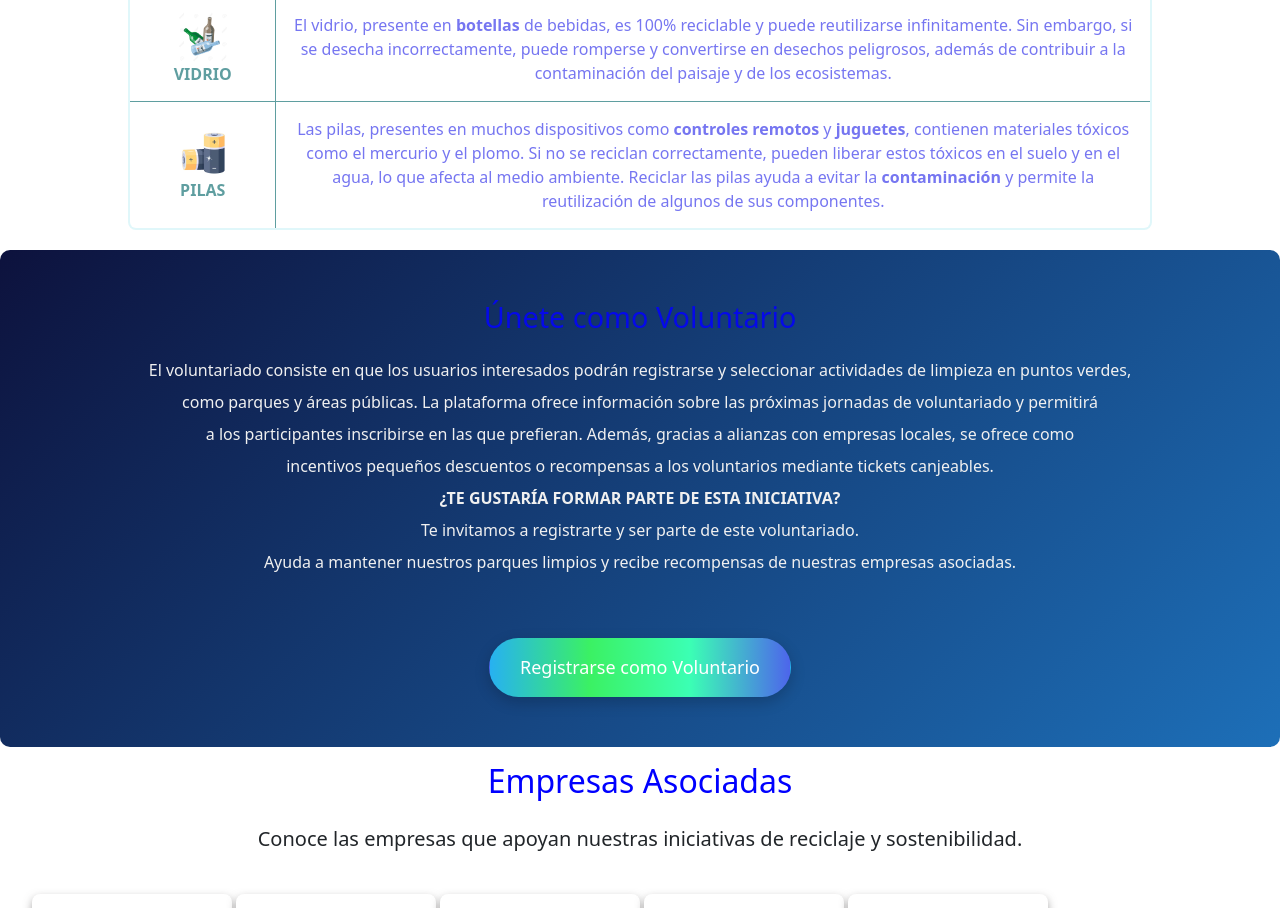
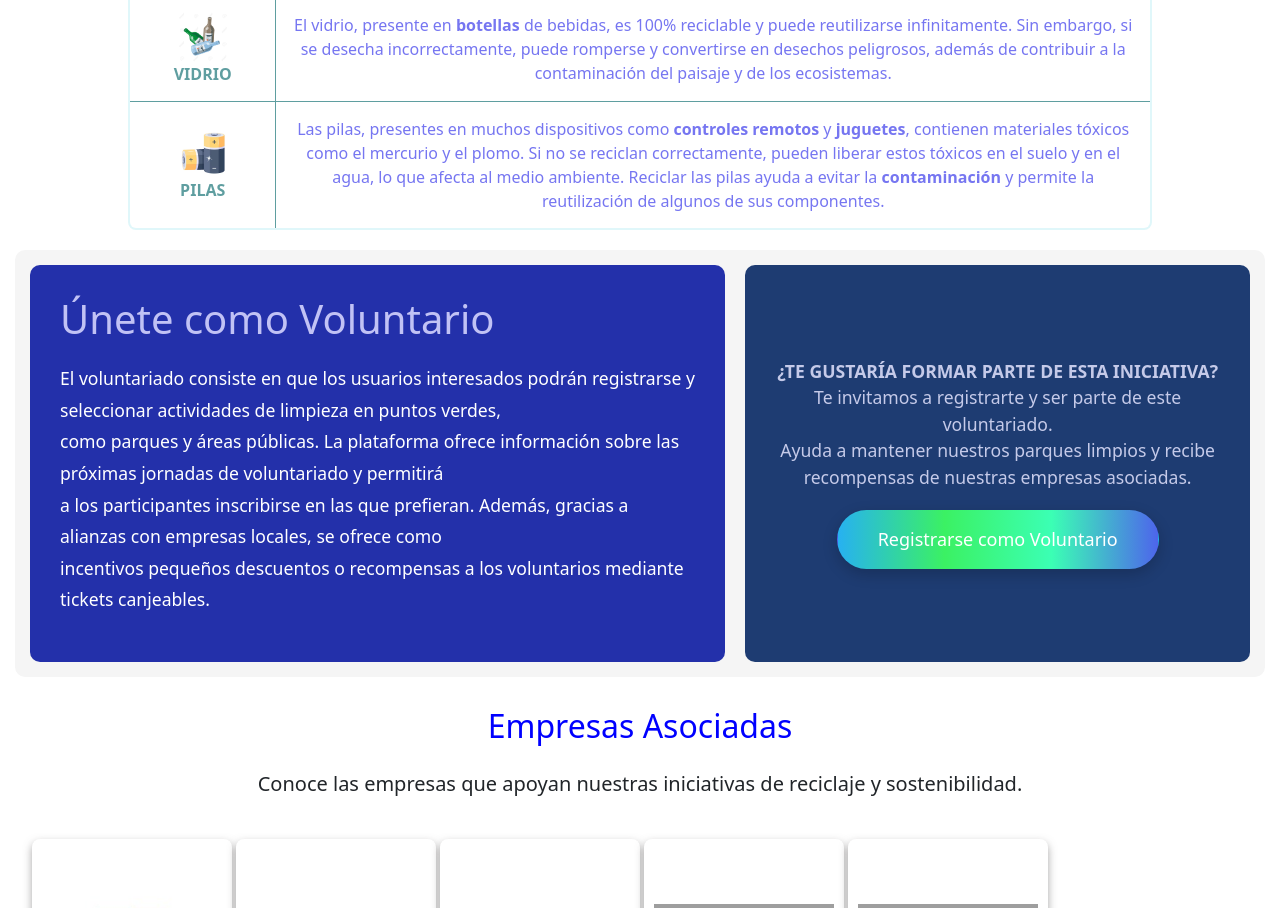
Before and after one commit to danirc2024/INFO1170_G7_SEC1, a PHP site: page /home_paginw.html in a window 1280 px wide. Shown: the part 2199-3107 px from the top of the page. Run offline with PHP 8.4, Linux system fonts and the light colour scheme; some libraries are stand-ins or nearby versions; grey boxes are pictures that could not be loaded.

Commit message:
arreglo en partes del código

```diff
--- a/home_paginw.html
+++ b/home_paginw.html
@@ -13,9 +13,7 @@
     <header class="Header">
         <h2 id="Titulo">Encuentra el Punto de Reciclaje más Cercano</h2>
         <nav class="INICSERVUSCONTAC">
-          <!--  <input type="checkbox" id="check">-->
-           <!--<label for="check" class="iconomenu">-->
-               <!-- <i class="fa-solid fa-bars"></i>-->
+
             </label>
             <ul>
                 <li><a href="#">Inicio</a></li>
@@ -32,8 +30,6 @@
 
     <main>
         <section class="puntos">
-          <!--  <h1>Encuentra puntos de reciclaje en Temuco</h1>
-            <p>Localiza puntos limpios y móviles cercanos a ti y contribuye al cuidado del medio ambiente.</p> -->
           <a href="#mapa" class="btn">Encuentra puntos de reciclaje</a>
         </section>
 
@@ -67,7 +63,7 @@
     </tr>
     <tr>
         <td>
-            <img src="TCartonL.jpg" alt="Cartón para líquidos">
+            <img src="/imagenes/TCartonL.jpg" alt="Cartón para líquidos">
             <span class="material-title">CARTÓN PARA LÍQUIDOS</span>
         </td>
         <td class="material-description">Estos envases, utilizados para productos como <strong>leche</strong>
@@ -76,7 +72,7 @@
     </tr>
     <tr>
         <td>
-            <img src="TLata.jpg" alt="Metal">
+            <img src="/imagenes/TLata.jpg" alt="Metal">
             <span class="material-title">METAL</span>
         </td>
         <td class="material-description">El metal, que encontramos en <strong>latas</strong> de bebidas y
@@ -85,7 +81,7 @@
     </tr>
     <tr>
         <td>
-            <img src="TPapelyCarton.jpg" alt="Papel y cartón">
+            <img src="/imagenes/TPapelyCarton.jpg" alt="Papel y cartón">
             <span class="material-title">PAPEL Y CARTÓN</span>
         </td>
         <td class="material-description">Este material incluye <strong>cajas</strong> y <strong>
@@ -95,7 +91,7 @@
     </tr>
     <tr>
         <td>
-            <img src="TPlastico.jpg" alt="Plástico">
+            <img src="/imagenes/TPlastico.jpg" alt="Plástico">
             <span class="material-title">PLÁSTICO</span>
         </td>
         <td class="material-description">El plástico se utiliza en muchos <strong>envases</strong> de
@@ -105,7 +101,7 @@
     </tr>
     <tr>
         <td>
-            <img src="TVidrio.jpg" alt="Vidrio">
+            <img src="/imagenes/TVidrio.jpg" alt="Vidrio">
             <span class="material-title">VIDRIO</span>
         </td>
         <td class="material-description">El vidrio, presente en <strong>botellas</strong> de bebidas,
@@ -115,7 +111,7 @@
     </tr>
     <tr>
         <td>
-            <img src="TPila.avif" alt="Pilas">
+            <img src="/imagenes/TPila.avif" alt="Pilas">
             <span class="material-title">PILAS</span>
         </td>
         <td class="material-description">Las pilas, presentes en muchos dispositivos como <strong>controles
@@ -129,14 +125,20 @@
 <!-- Tabla------------------------------------------------------------->
 
         <section class="voluntariado">
+                <div class="voluntariado-texto">
                     <h2>Únete como Voluntario</h2>
                     <p>El voluntariado consiste en que los usuarios interesados podrán registrarse y seleccionar actividades de limpieza en puntos verdes, <br>
                     como parques y áreas públicas. La plataforma ofrece información sobre las próximas jornadas de voluntariado
                     y permitirá <br>a los participantes inscribirse en las que prefieran. Además, gracias a alianzas con empresas locales,
-                se ofrece como <br>incentivos pequeños descuentos o recompensas a los voluntarios mediante tickets canjeables. <br>
-                <b>¿TE GUSTARÍA FORMAR PARTE DE ESTA INICIATIVA?</b> <br> Te invitamos a registrarte y ser parte de este voluntariado.
+                    se ofrece como <br>incentivos pequeños descuentos o recompensas a los voluntarios mediante tickets canjeables. </p>
+                </div>
+                <div class="boton_voluntariado">
+                    <p><b>¿TE GUSTARÍA FORMAR PARTE DE ESTA INICIATIVA?</b> <br> Te invitamos a registrarte y ser parte de este voluntariado.
                         <br>Ayuda a mantener nuestros parques limpios y recibe recompensas de nuestras empresas asociadas.</p>
-            <br><a href="InterUser.html" class="btn">Registrarse como Voluntario</a>
+                    <div class="boton_derecha">
+                        <a href="InterUser.html" class="btn">Registrarse como Voluntario</a>
+                    </div>
+                </div>
         </section>
 
         <section id="empresas-asociadas" class="empresas">
@@ -145,17 +147,17 @@
             <ul class="list">
                 <li class="item">
                     <a href="https://www.supertrebol.cl/" target="_blank">
-                        <img src="trebol.jpg" alt="El Trebol">
+                        <img src="/imagenes/trebol.jpg" alt="El Trebol">
                     </a>
                 </li>
                 <li class="item">
                     <a href="https://www.easy.cl/" target="_blank">
-                        <img src="easy.png" alt="Easy">
+                        <img src="/imagenes/easy.png" alt="Easy">
                     </a>
                 </li>
                 <li class="item">
                     <a href="https://www.lider.cl/" target="_blank">
-                        <img src="lider3950.logowik.com.webp" alt="Lider">
+                        <img src="/imagenes/lider3950.logowik.com.webp" alt="Lider">
                     </a>
                 </li>
                 <li class="item">
--- a/homestyle.css
+++ b/homestyle.css
@@ -279,51 +259,86 @@ table.TReciclaje img {
 
 /* Tabla -------------------------------------------------------*/
 
+/* Estilos para toda la sección de voluntariado */
 .voluntariado {
-    padding: 50px 20px;
-    background: linear-gradient(135deg, #0d123d, #1d6fb8); /* Mezcla de azul y negro */
-    color: white;
-    text-align: center;
+    display: flex;
+    justify-content: space-between;
+    align-items: stretch;
+    padding: 15px;
+    background-color: whitesmoke;
     border-radius: 10px;
-}
-
-.voluntariado h2 {
-    font-size: 1.8em; /* Tamaño del título un poco más pequeño */
-    margin-bottom: 20px;
-    color: #0509e9; /* Tono de azul para el título */
-}
-
-.voluntariado p {
-    font-size: 1em; /* Tamaño del texto más pequeño */
-    line-height: 2; /* Espaciado entre líneas */
-    color: #f0f0f0; /* Texto más claro para mayor contraste */
+    margin: 15px;
 }
 
 
-
-/* Estilos para el botón de voluntariado */
-.voluntariado .btn {
-    background: linear-gradient(90deg,
-        #27b1f1, #3bf163,
-        #3bffb4, #4d65eb);
-    color: white; /* Color del texto */
-    padding: 15px 30px; /* Más espacio interno (padding) */
-    text-align: center;
-    text-decoration: none;
-    display: inline-block;
-    font-size: 18px;
-    margin-top: 20px;
-    border-radius: 30px; /* Bordes redondeados */
-    box-shadow: 0 5px 15px rgba(0, 0, 0, 0.2); /* Sombra para resaltar */
-    transition: transform 0.3s ease, background-color 0.3s ease; /* Transiciones */
+/* Columna de texto a la izquierda */
+.voluntariado-texto {
+    flex: 1;
+    padding: 30px;
+    background-color: #2330aa; /* Fondo azul claro */
+    border-radius: 10px;
+    color: white;
+    text-align: left; /* Alineado a la izquierda */
+    margin-right: 20px; /* Espaciado entre columnas */
 }
 
-.voluntariado .btn:hover {
-    background: linear-gradient(90deg,
-        #013f10, #3bf163,
-        #017046, #0826d1);
-    transform: scale(1.05); /* Aumenta ligeramente el tamaño al pasar el mouse */
+.voluntariado-texto h2 {
+    font-size: 2.5rem; /* Tamaño del título */
+    color: #c1c2f5; /* Azul más oscuro para el título */
+    margin-bottom: 20px;
 }
+
+.voluntariado-texto p {
+    font-size: 1.1rem;
+    line-height: 1.8;
+    color: white; /* Texto en blanco */
+}
+
+
+/* Columna del botón a la derecha */
+.boton_voluntariado {
+    flex: 0.7;
+    padding: 30px;
+    background-color: #1e3c72; /* Fondo azul oscuro */
+    border-radius: 10px;
+    display: flex;
+    flex-direction: column;
+    justify-content: center;
+    align-items: flex-start;
+    color: white;
+    text-align: left;
+}
+
+.boton_voluntariado p {
+    font-size: 1.1rem;
+    line-height: 1.5;
+    text-align: center;
+    color: #c5cae9; /* Texto más claro */
+    margin-bottom: 20px;
+}
+.boton_derecha {
+    display: flex;
+    justify-content: center; /* Cambiado a 'center' para alinear el botón en el centro */
+    width: 100%;
+}
+
+/* Botón de registro */
+.boton_derecha .btn {
+    background: linear-gradient(90deg, #27b1f1, #3bf163, #3bffb4, #4d65eb); /* Fondo degradado */
+    color: white;
+    padding: 15px 40px;
+    text-decoration: none;
+    font-size: 18px;
+    border-radius: 30px;
+    box-shadow: 0 5px 15px rgba(0, 0, 0, 0.2);
+    transition: transform 0.3s ease, background-color 0.3s ease;
+}
+
+.boton_derecha .btn:hover {
+    background: linear-gradient(90deg, #013f10, #3bf163, #017046, #0826d1);
+    transform: scale(1.05);
+}
+
 
 .empresas {
     text-align: center;
```
Also changed, not shown: other parts of homestyle.css (+15 -37 lines). Lines whose indentation alone changed are shown as unchanged.
